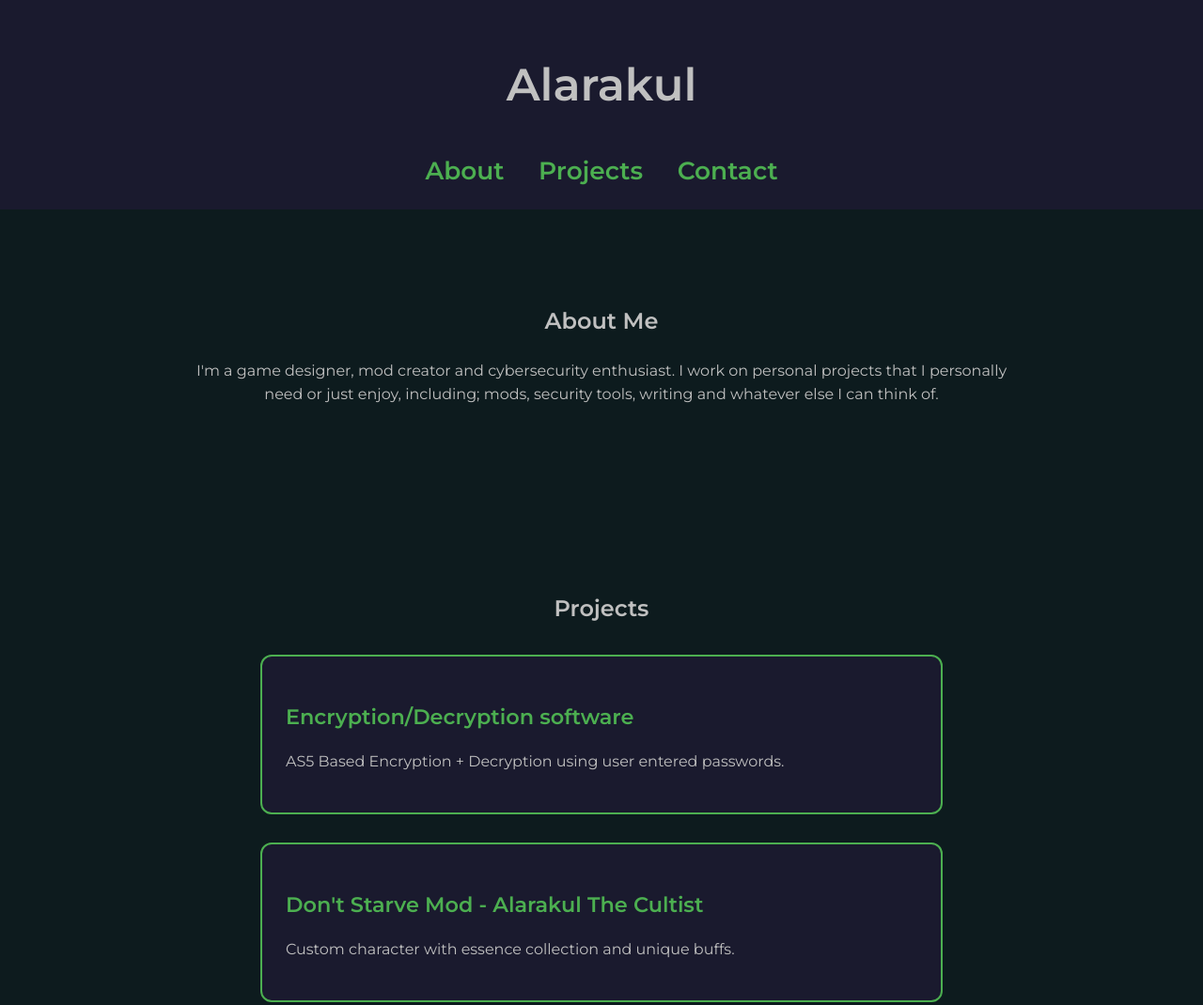
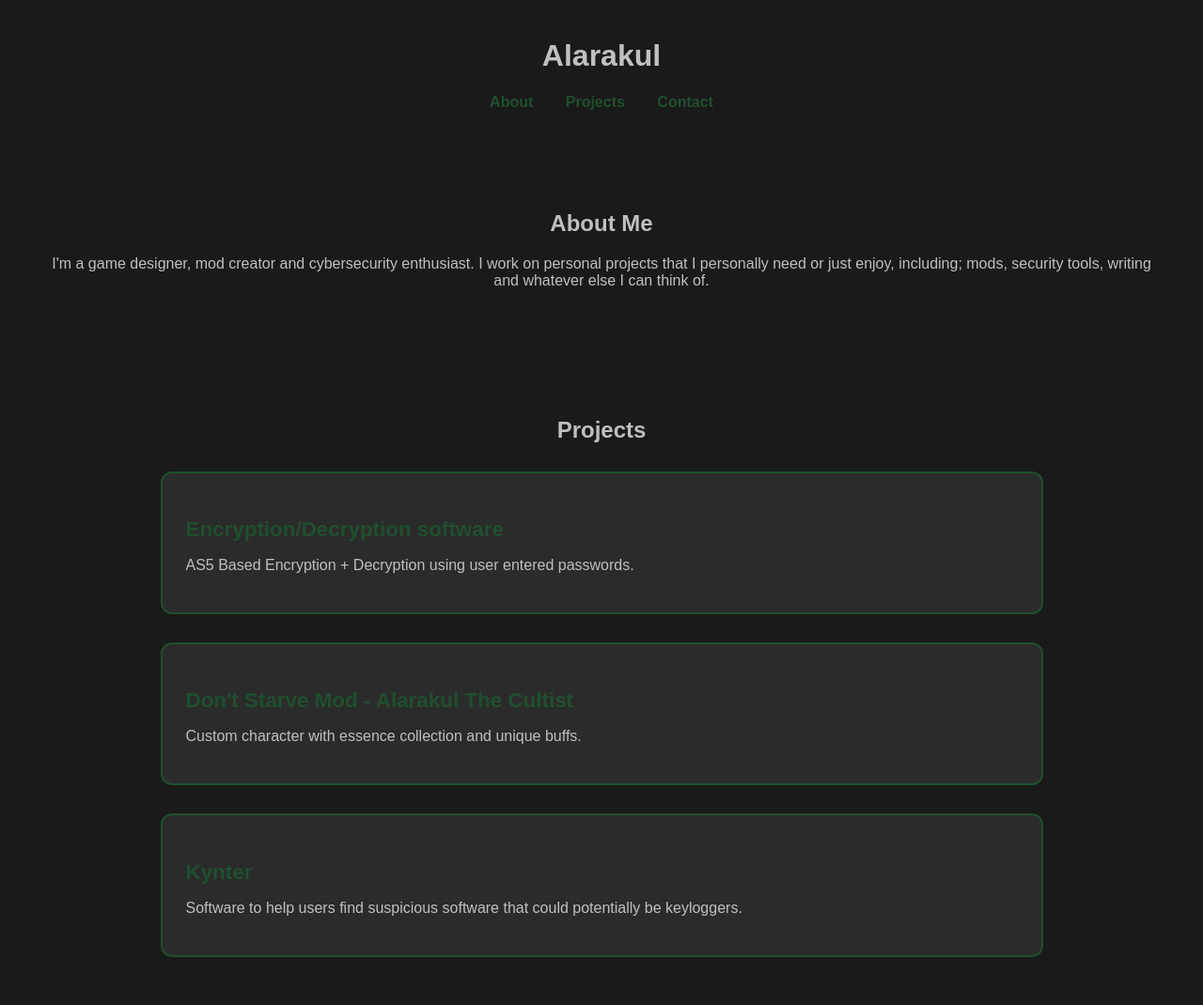
Before and after one commit to Alarakul/alarakul.github.io, a plain HTML site: page index.html in a window 1280 px wide. Shown: the top 1070 px of the page at 94% size. Drawn offline with Linux system fonts and the light colour scheme.

Commit message:
Update styles.css
Updated colours to be less intrusive.

```diff
--- a/styles.css
+++ b/styles.css
@@ -1,27 +1,22 @@
 @import url('https://fonts.googleapis.com/css2?family=Montserrat:wght@300;400;600&display=swap');
 
 body {
-    font-family: 'Montserrat', sans-serif;
+    font-family: Arial, sans-serif;
     margin: 0;
     padding: 0;
-    background-color: #0d1b1e; /* Dark Greenish Teal */
-    color: #c0c0c0; /* Silver */
-    line-height: 1.6;
+    background-color: #0d1b1e; /* Charcoal/Steel Background */
+    color: #c0c0c0; /* Steel Text */
 }
 
 header {
-    background-color: #1a1a2e; /* Midnight Purple */
+    background-color: #1a1a1a; /* Dark Steel-like Color */
     padding: 20px;
     text-align: center;
-    font-size: 1.5em;
-    font-weight: 600;
-    color: #c0c0c0;
 }
 
 nav ul {
     list-style-type: none;
     padding: 0;
-    margin: 0;
 }
 
 nav ul li {
@@ -30,47 +25,47 @@ nav ul li {
 }
 
 nav ul li a {
-    color: #4caf50; /* Dark Green */
+    color: #1f4f2f; /* Dark Green Accent */
     text-decoration: none;
-    font-weight: 600;
-    font-size: 1.1em;
+    font-weight: bold;
     transition: color 0.3s;
 }
 
 nav ul li a:hover {
-    color: #c0c0c0; /* Silver Hover */
+    color: #c0c0c0; /* Steel Hover */
 }
 
 section {
-    padding: 80px 15%;
+    padding: 50px;
     text-align: center;
+    background-color: #1a1a1a; /* Dark Steel-like Background */
 }
 
 .project {
-    background-color: #1a1a2e; /* Midnight Purple */
+    background-color: #2b2b2b; /* Slightly Lighter Steel */
     padding: 25px;
     margin: 30px auto;
     width: 75%;
     border-radius: 12px;
-    border: 2px solid #4caf50; /* Dark Green Border */
+    border: 2px solid #1f4f2f; /* Dark Green Border */
     text-align: left;
 }
 
 .project h3 {
     font-size: 1.4em;
-    color: #4caf50; /* Dark Green */
+    color: #1f4f2f; /* Dark Green */
     margin-bottom: 10px;
 }
 
 .project p {
     font-size: 1em;
-    color: #c0c0c0;
+    color: #c0c0c0; /* Steel Text */
 }
 
 footer {
     text-align: center;
     padding: 15px;
-    background-color: #1a1a2e;
+    background-color: #1a1a1a;
     color: #c0c0c0;
     font-size: 0.9em;
 }
```
